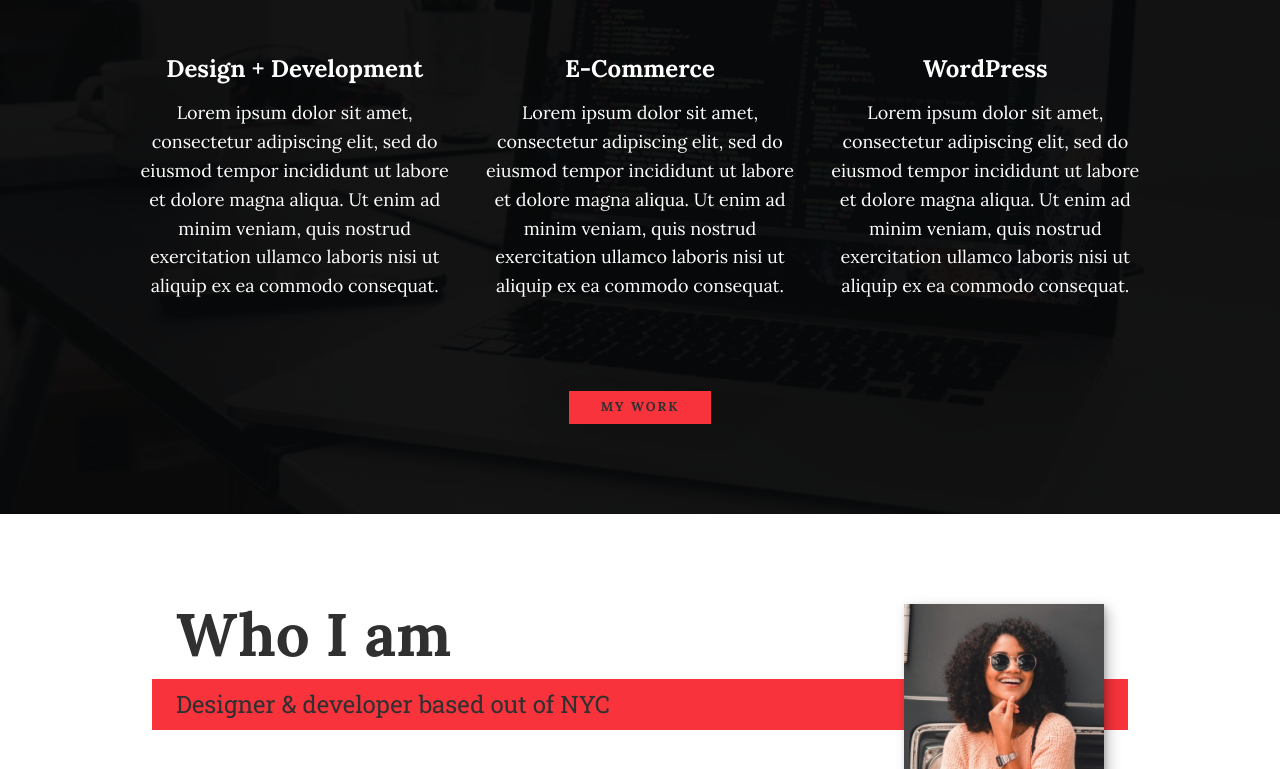
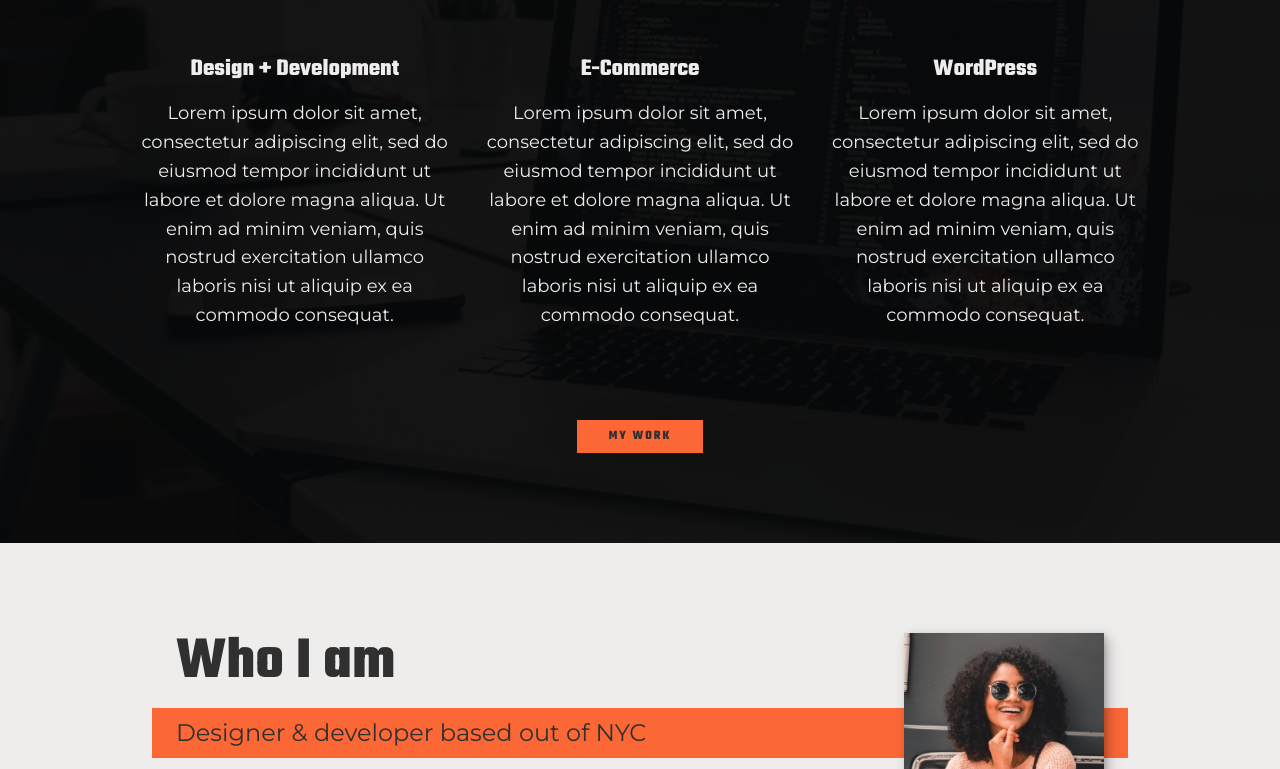
Before and after one commit to Marcelschoombee/MARSCH561_FTO2401_B_MarcelSchoombee_SDF08, a plain HTML site: page index.html in a window 1280 px wide. Shown: the part 668-1437 px from the top of the page. Drawn offline with nearby package versions, Linux system fonts and the light colour scheme.

Commit message:
Color Font Changes

```diff
--- a/css/style.css
+++ b/css/style.css
@@ -7,15 +7,15 @@
 /* Customisable properties */
 
 :root {
-    --ff-primary: 'Lora', serif;
-    --ff-secondary: 'Roboto Slab', serif;
+    --ff-primary: "Teko", sans-serif;
+    --ff-secondary: "Montserrat", sans-serif;
 
     --fw-reg: 400;
     --fw-bold: 700;
 
-    --clr-light: #fff;
+    --clr-light: #EFECEC;
     --clr-dark: #303030;
-    --clr-accent: #f8333c;
+    --clr-accent: #FC6736;
 
     --fs-h1: 3rem;
     --fs-h2: 2.25rem;
@@ -131,6 +131,10 @@
     color: var(--clr-accent);
     font-weight: var(--fw-bold);
     margin-bottom: 2em;
+}
+
+p {
+    font-family: var(--ff-secondary)
 }
 
 /* header section */
@@ -420,7 +424,7 @@
 /* footer section*/
 
 .footer {
-    background: #111;
+    background: #535252;
     color: var(--clr-accent);
     text-align: center;
     padding: 2.5em 0;
--- a/index.html
+++ b/index.html
@@ -6,9 +6,14 @@
         <title>DevJane Portfolio Website</title>
         <link rel="stylesheet" href="https://cdnjs.cloudflare.com/ajax/libs/normalize/7.0.0/normalize.min.css">
         <link rel="stylesheet" href="https://cdnjs.cloudflare.com/ajax/libs/font-awesome/5.11.2/css/all.css" integrity="sha256-46qynGAkLSFpVbEBog43gvNhfrOj+BmwXdxFgVK/Kvc=" crossorigin="anonymous" />
+        <link rel="preconnect" href="https://fonts.googleapis.com">
+        <link rel="preconnect" href="https://fonts.gstatic.com" crossorigin>
+
+        <link href="https://fonts.googleapis.com/css2?family=Montserrat:ital,wght@0,100..900;1,100..900&family=Teko:wght@300..700&display=swap" rel="stylesheet">
 
 
-        <link href="https://fonts.googleapis.com/css?family=Lora:400,700|Roboto+Slab:400,700&display=swap" rel="stylesheet">
+        <Link href="https://fonts.googleapis.com/css2?family=Montserrat:ital,wght@0,100..900;1,100..900&display=swap">
+
 
         <link rel="stylesheet" href="css/style.css">
 
```
Also changed, not shown: portfolio-item.html (+1 -1 lines).
